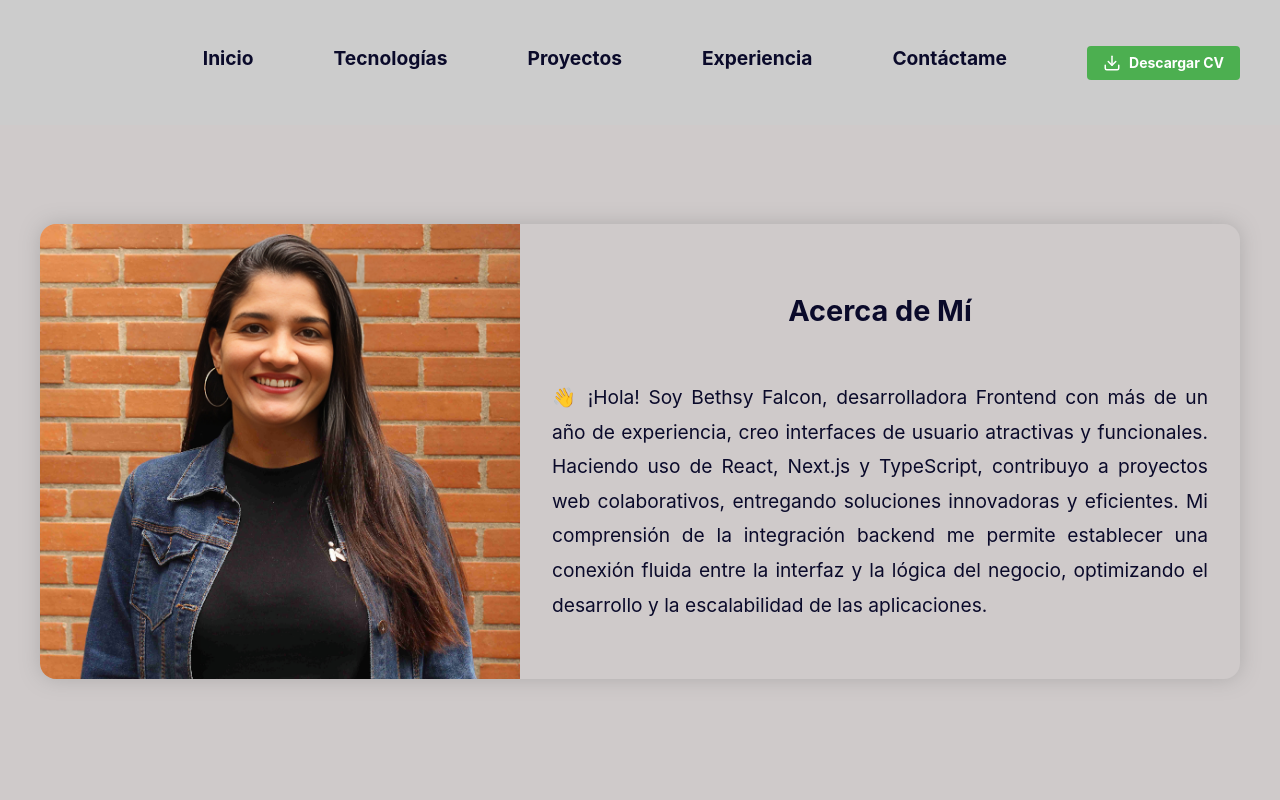
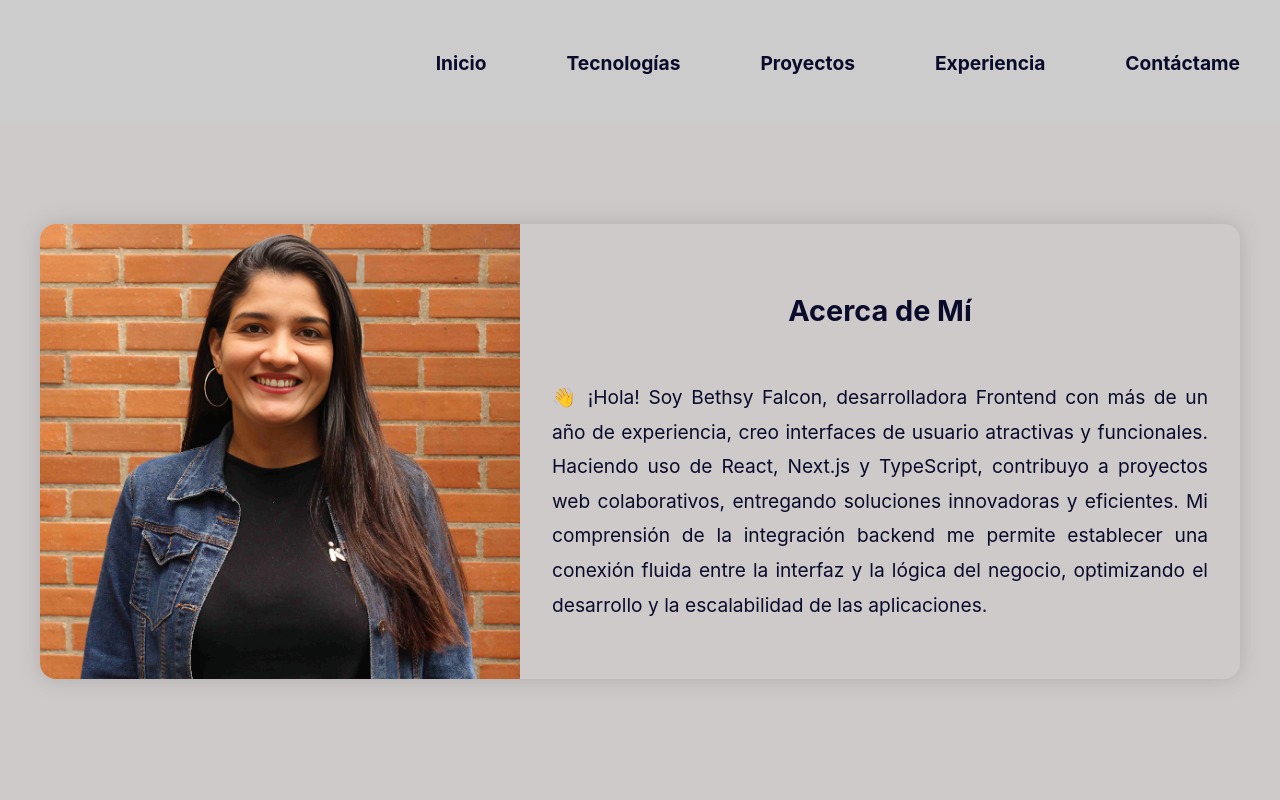
Before and after one commit to Bethsyf/portfolio, a Next.js app: page / in a window 1280 px wide. Shown: the top 800 px of the page. Built offline with nearby package versions, Linux system fonts and the light colour scheme; some icons are missing.

Commit message:
Styles: hidden download buttoncv

```diff
--- a/src/components/views/navbar/NavbarView.tsx
+++ b/src/components/views/navbar/NavbarView.tsx
@@ -89,16 +89,15 @@ const NavbarView = () => {
               </a>
             </li>
 
-            <li className={s.item}>
+            {/* <li className={s.item}>
             <a
                 className={`${s.link} ${s.downloadButton}`}
                 href="/cv.pdf"
-                download="Mi_CV"
+                download="CV_Bethsy_Falcon"
               >
                 <FiDownload className={s.downloadIcon} /> Descargar CV
               </a>
-
-            </li>
+            </li> */}
           </ul>
         </div>
       </div>
```
